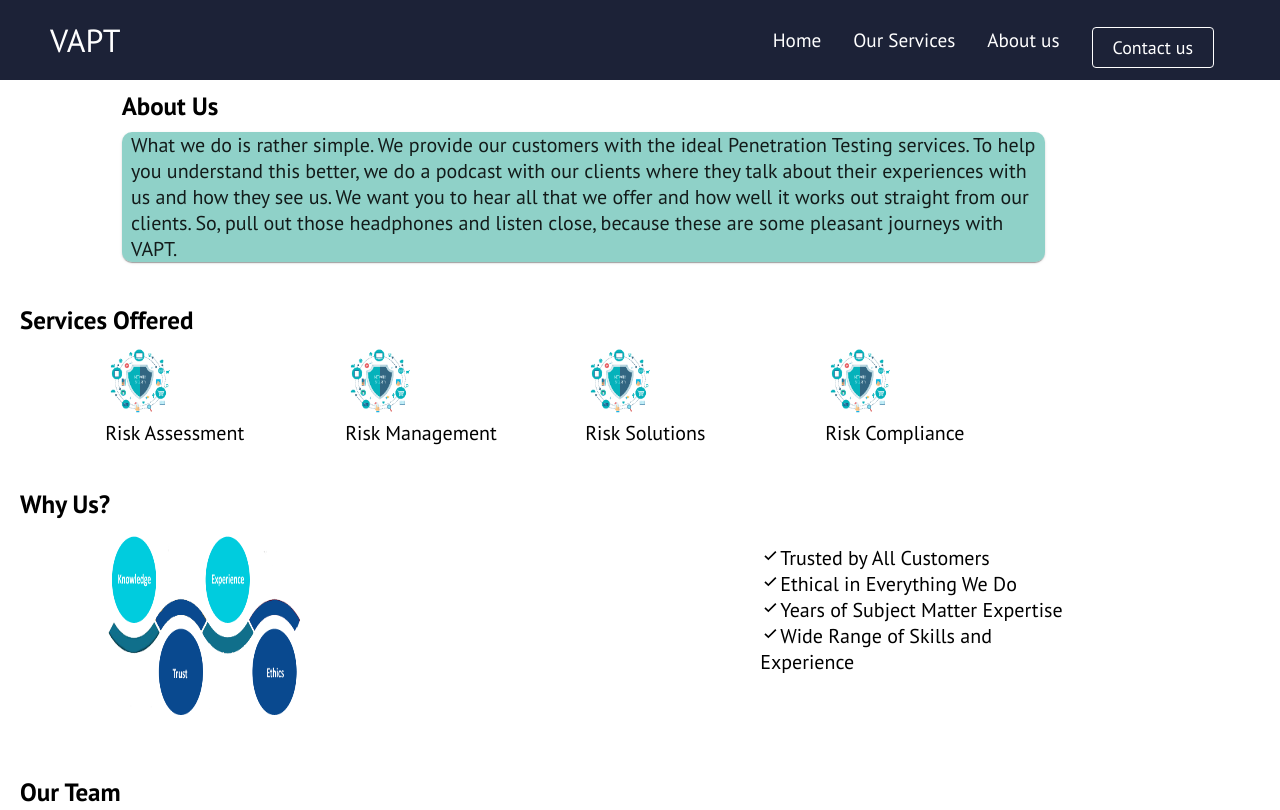
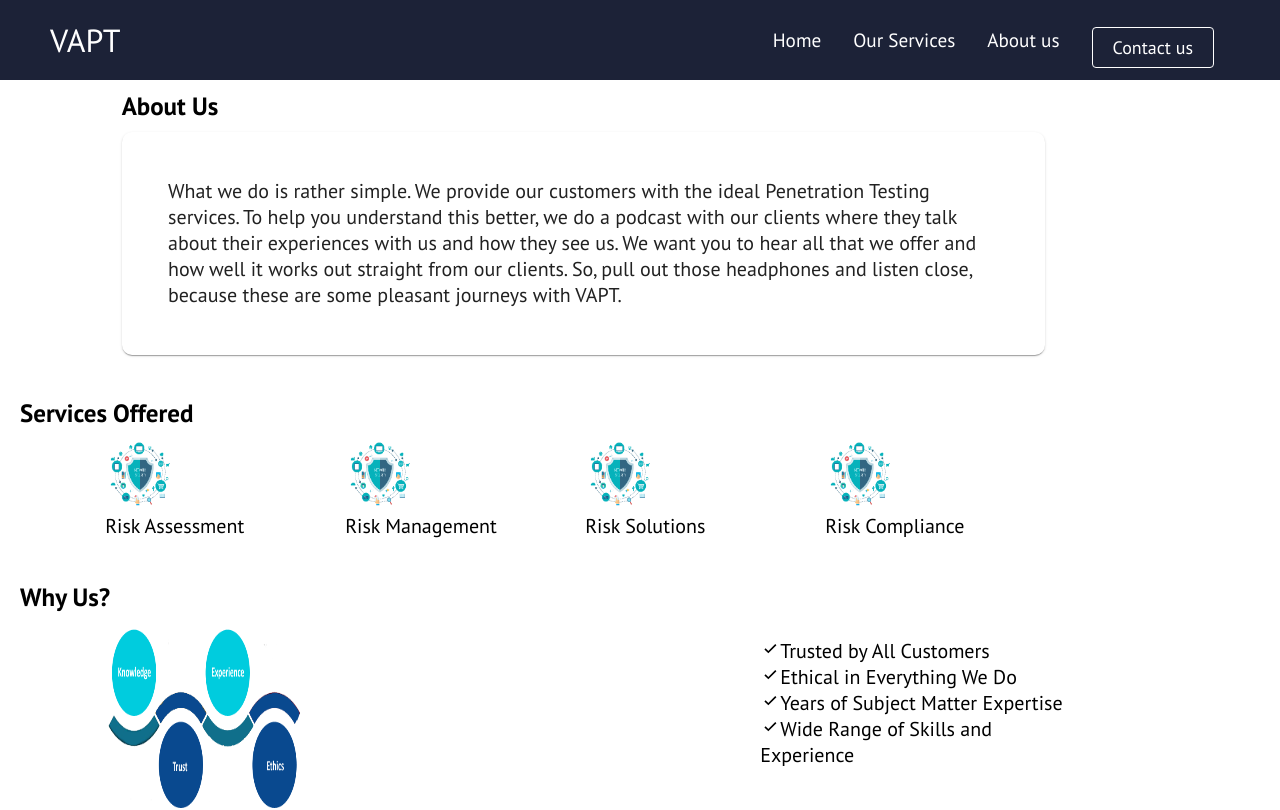
Before and after one commit to ankit639786/vapt-testing, a React (Create React App) app: page /aboutus in a window 1280 px wide. Shown: the top 810 px of the page. Built offline with nearby package versions, Linux system fonts and the light colour scheme.

Commit message:
some changes

```diff
--- a/src/components/pages/AboutUs/AboutUs.js
+++ b/src/components/pages/AboutUs/AboutUs.js
@@ -25,7 +25,7 @@ const AboutUs = () => {
                 </Grid>
                 <Grid item lg={9} md={10} sm={12} xs={12} id="qt">
                     <h1 style={{fontSize: "25px", marginBottom: "10px", marginTop: "10px",marginLeft:"5px" }}>About Us</h1>
-                    <Card style={{ fontSize: "20px",borderRadius:"10px",backgroundColor:"rgb(69, 179, 163,0.6)",paddingLeft:"1%",marginLeft:"5px" }}>
+                    <Card style={{ fontSize: "20px",borderRadius:"10px",backgroundColor:"white",padding:"5%",marginLeft:"5px" }}>
              What we do is rather simple. We provide our customers with the ideal Penetration Testing services. To help you understand this better, we do a podcast with our clients where they talk about their experiences with us and how they see us. We want you to hear all that we offer and how well it works out straight from our clients. So, pull out those headphones and listen close, because these are some pleasant journeys with VAPT.
 
                     </Card>
```
Also changed, not shown: 1 other file (tests, documents, lock files or other folders).
